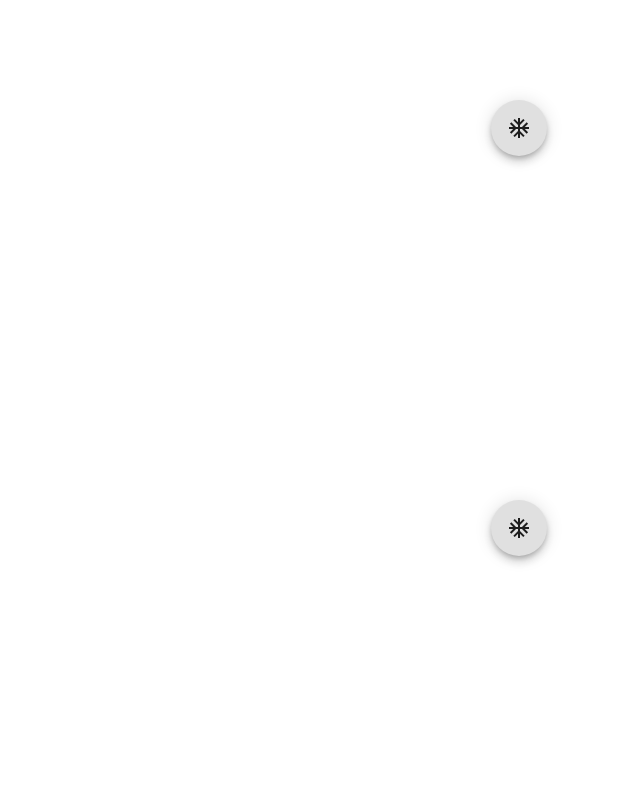
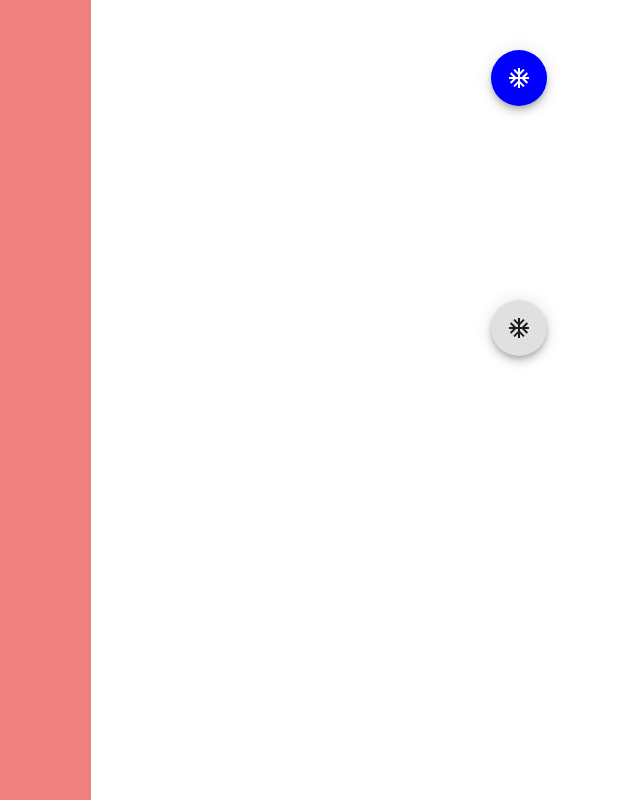
Before and after one commit to lgdelacruz92/bt-tools-panel, a React (Create React App) app: page / in a window 1280 px wide. Shown: the top 800 px of the page, without its empty margins (9-649 px from the left). Built offline with nearby package versions, Linux system fonts and the light colour scheme.

Commit message:
Made panels fixed

```diff
--- a/src/App.js
+++ b/src/App.js
@@ -7,10 +7,17 @@ import * as MUI from "@material-ui/core";
 const useStyles = MUI.makeStyles(theme => {
   return {
     toolButton1: {
-      transform: "translate(500px, 500px)"
+      top: 50,
+      left: 500,
+      color: "white",
+      background: "blue",
+      "&:hover": {
+        background: "lightcoral"
+      }
     },
     toolButton2: {
-      transform: "translate(500px, 100px)"
+      top: 300,
+      left: 500
     }
   };
 });
@@ -19,6 +26,7 @@ function App() {
   const classes = useStyles();
   return (
     <div className="App">
+      <div style={{ width: 100, height: 3000, background: "lightcoral" }} />
       <ToolButton
         position="fixed"
         className={classes.toolButton1}
--- a/src/Tools/ToolsPanel.js
+++ b/src/Tools/ToolsPanel.js
@@ -14,7 +14,7 @@ const useStyles = MUI.makeStyles(theme => {
     },
     toolsPanel: {
       display: "inline-block",
-      position: "absolute"
+      position: "fixed"
     },
     topControls: {
       display: "flex",
```
